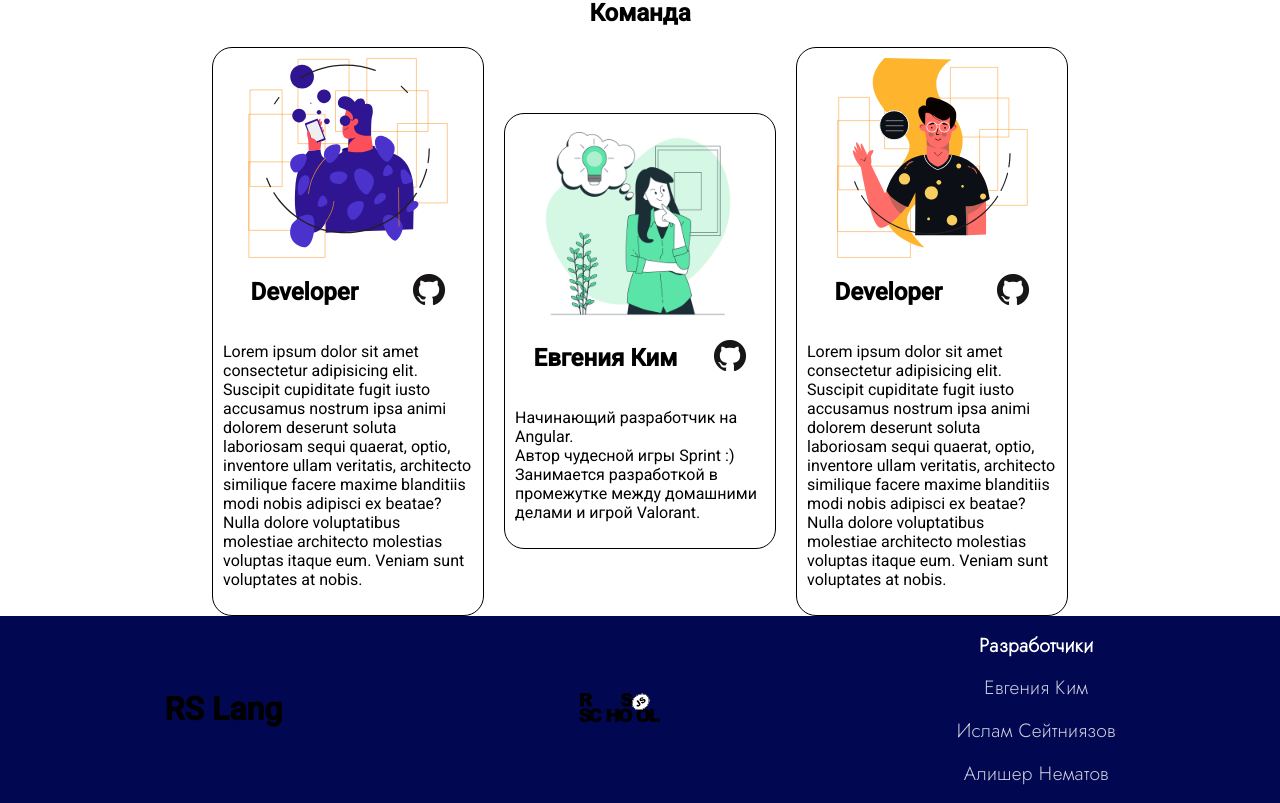
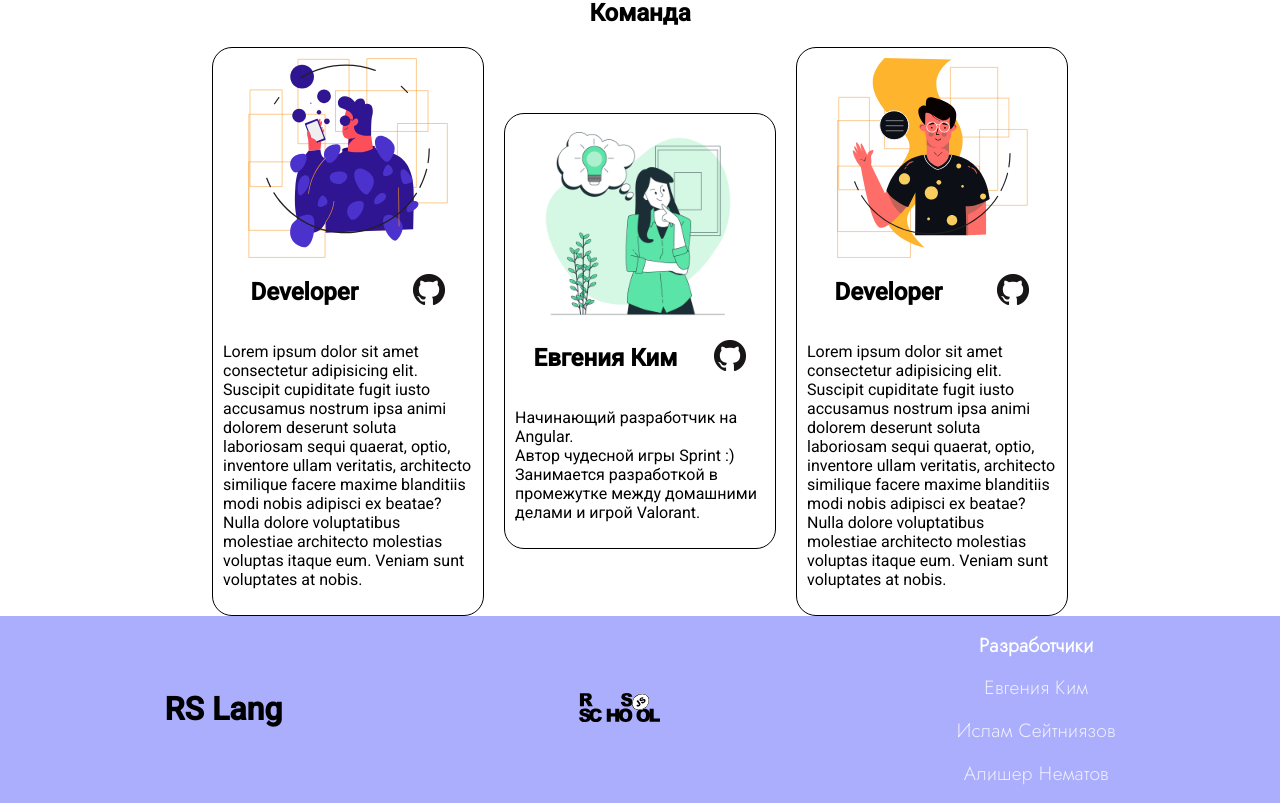
Before and after one commit to mDjeee/rslang, an Angular app: page / in a window 1280 px wide. Shown: the part 1391-2194 px from the top of the page. Built offline with nearby package versions, Linux system fonts and the light colour scheme.

Commit message:
feat: change background

```diff
--- a/src/app/components/footer/footer.component.css
+++ b/src/app/components/footer/footer.component.css
@@ -10,7 +10,7 @@
   justify-content: space-around;
   align-items: center;
   padding: 1rem;
-  background-color: #010851
+  background-color: rgba(89, 97, 249, 0.51)
   ;
 }
 
```
